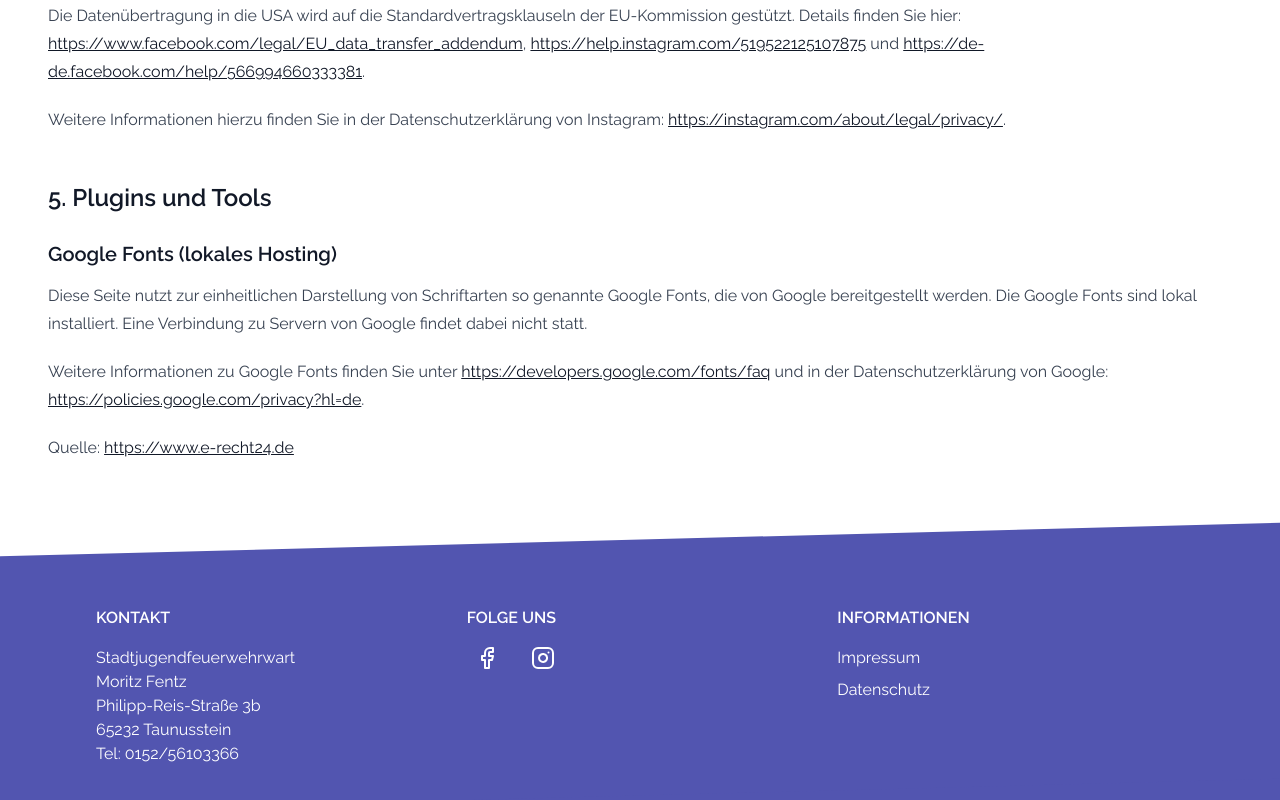
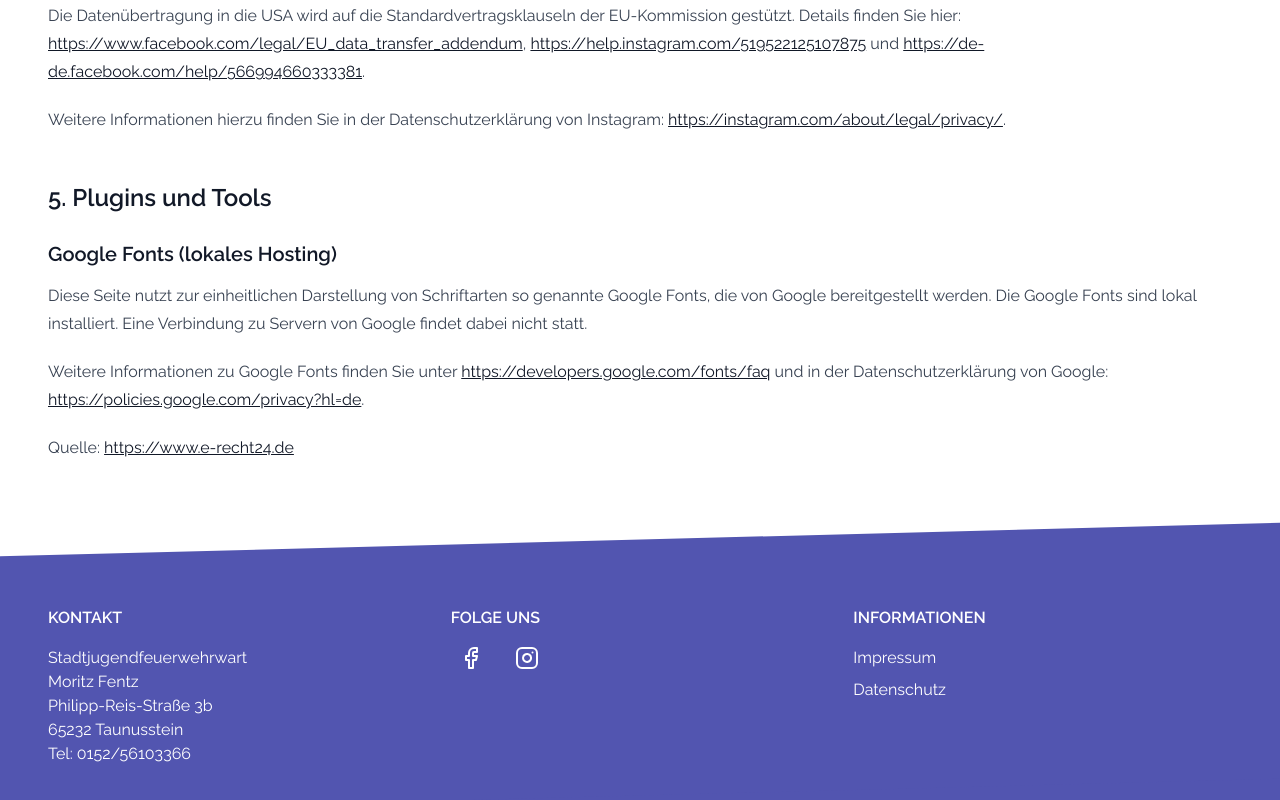
Before and after one commit to jf-taunusstein/jf-taunusstein, a Next.js app: page /datenschutz in a window 1280 px wide. Shown: the part 6458-7258 px from the top of the page. Built offline with nearby package versions, Linux system fonts and the light colour scheme.

Commit message:
fix: fix padding of footer

```diff
--- a/src/components/footer/footer.tsx
+++ b/src/components/footer/footer.tsx
@@ -4,7 +4,7 @@
 
 export const Footer = ({ children }: PropsWithChildren<{}>) => {
   return (
-    <footer className="grid grid-cols-1 gap-6 p-12 sm:grid-cols-2 md:grid-cols-3">
+    <footer className="grid grid-cols-1 gap-6 py-12 sm:grid-cols-2 md:grid-cols-3">
       {children}
     </footer>
   );
```
